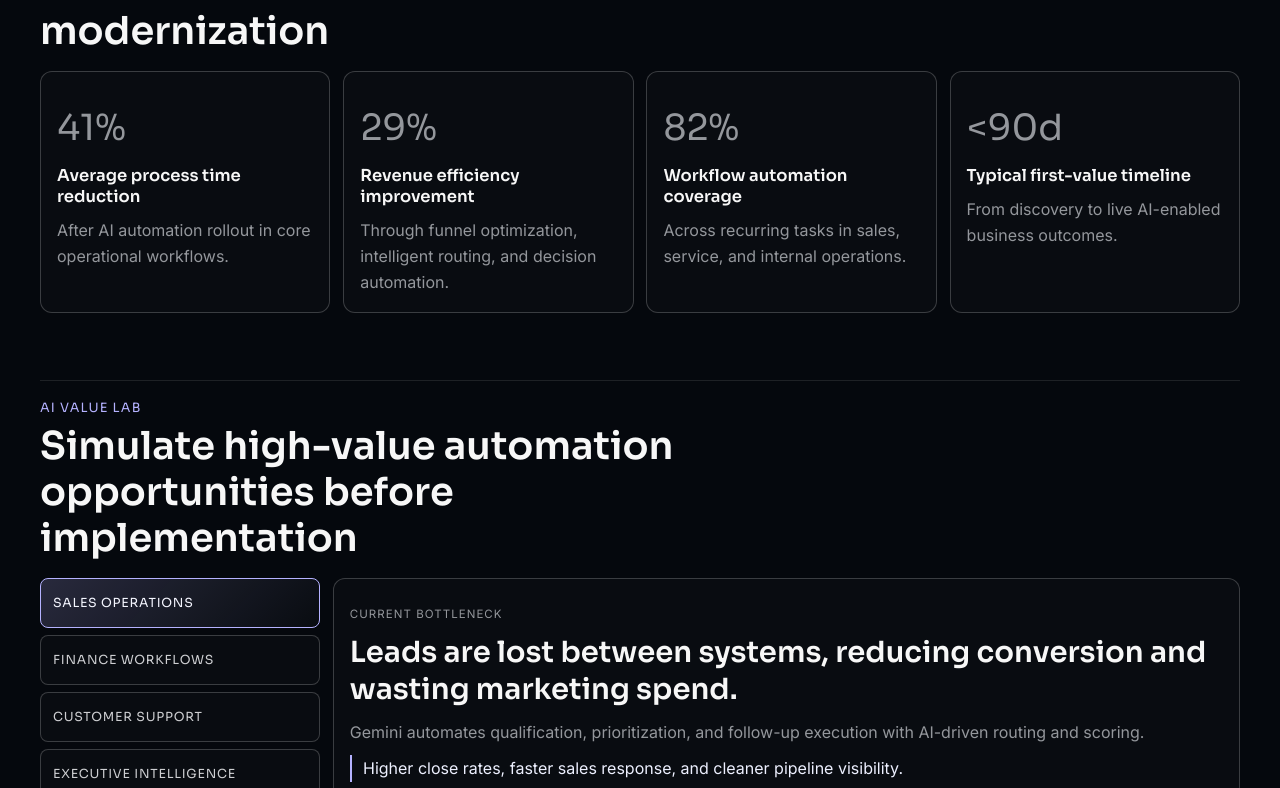
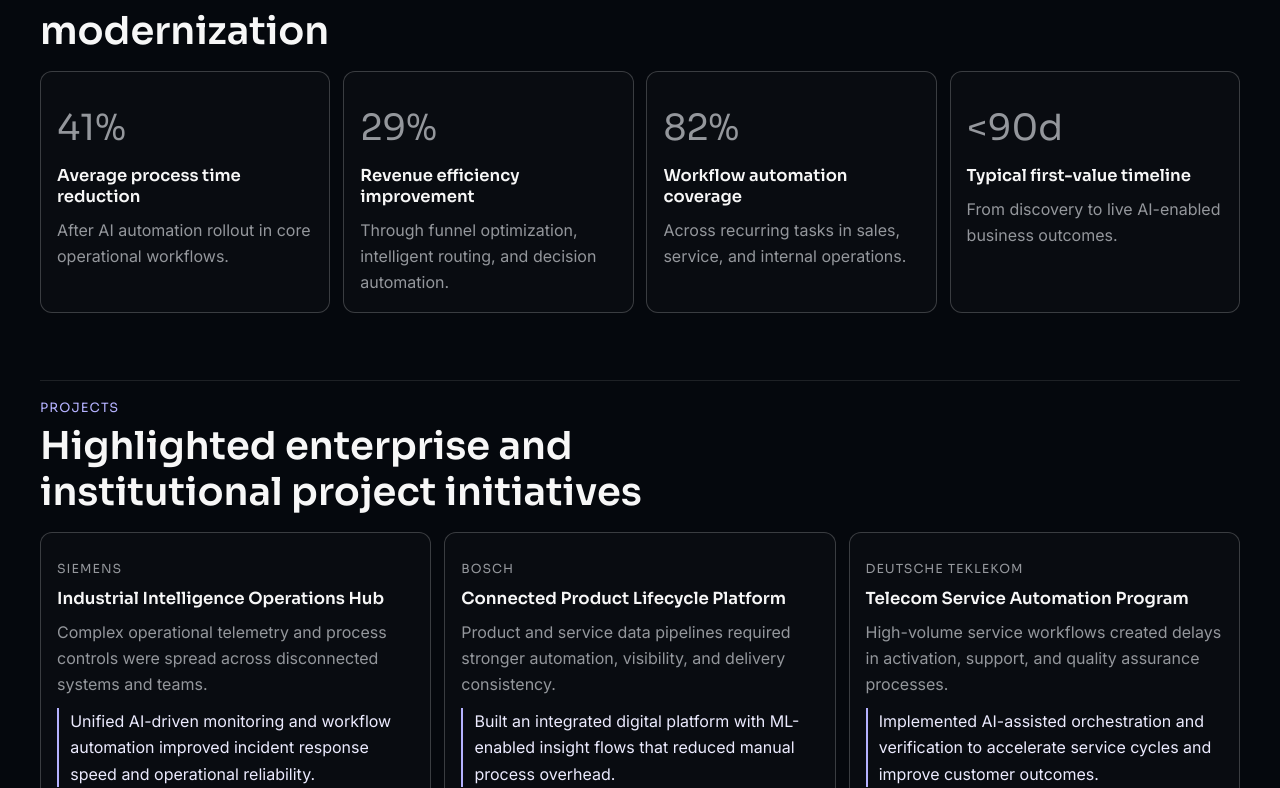
Before and after one commit to oem66/Gemini-Web, an Angular app: page / in a window 1280 px wide. Shown: the part 2012-2800 px from the top of the page. Built offline with nearby package versions, Linux system fonts and the light colour scheme.

Commit message:
add new clients

```diff
--- a/src/app/app.component.html
+++ b/src/app/app.component.html
@@ -157,6 +157,24 @@ VALUE :: BUSINESS_UPSIDE.LIVE</pre>
       </div>
     </section>
 
+    <section class="section container" id="projects">
+      <div class="section-head">
+        <p class="eyebrow">Projects</p>
+        <h2>Highlighted enterprise and institutional project initiatives</h2>
+      </div>
+
+      <div class="project-grid">
+        @for (project of projectHighlights; track project.company) {
+        <article class="panel project-card">
+          <p class="project-company">{{ project.company }}</p>
+          <h3>{{ project.project }}</h3>
+          <p>{{ project.challenge }}</p>
+          <p class="project-result">{{ project.result }}</p>
+        </article>
+        }
+      </div>
+    </section>
+
     <section class="section container" id="ai-lab">
       <div class="section-head">
         <p class="eyebrow">AI Value Lab</p>
--- a/src/app/app.component.scss
+++ b/src/app/app.component.scss
@@ -441,6 +441,7 @@ h1 span {
 
 .capability-grid,
 .impact-grid,
+.project-grid,
 .technology-grid,
 .sim-results {
   margin-top: 1.1rem;
@@ -494,6 +495,40 @@ h1 span {
 
 .impact-grid {
   grid-template-columns: repeat(4, minmax(0, 1fr));
+}
+
+.project-grid {
+  grid-template-columns: repeat(3, minmax(0, 1fr));
+}
+
+.project-card {
+  padding: 1rem;
+}
+
+.project-company {
+  margin: 0;
+  color: var(--accent);
+  font-family: 'Sora', sans-serif;
+  font-size: 0.78rem;
+  letter-spacing: 0.08em;
+  text-transform: uppercase;
+}
+
+.project-card h3 {
+  margin-top: 0.5rem;
+  font-size: 1.04rem;
+}
+
+.project-card p {
+  margin: 0.62rem 0 0;
+  color: var(--text-muted);
+  line-height: 1.65;
+}
+
+.project-card .project-result {
+  color: #ecebff;
+  border-left: 2px solid var(--accent);
+  padding-left: 0.7rem;
 }
 
 .metric {
@@ -671,6 +706,7 @@ h1 span {
 
   .capability-grid,
   .impact-grid,
+  .project-grid,
   .technology-grid {
     grid-template-columns: repeat(2, minmax(0, 1fr));
   }
@@ -713,6 +749,7 @@ h1 span {
   .sim-results,
   .capability-grid,
   .impact-grid,
+  .project-grid,
   .technology-grid {
     grid-template-columns: 1fr;
   }
--- a/src/app/app.component.ts
+++ b/src/app/app.component.ts
@@ -30,6 +30,13 @@ interface ImpactMetric {
   detail: string;
 }
 
+interface ProjectHighlight {
+  company: string;
+  project: string;
+  challenge: string;
+  result: string;
+}
+
 @Component({
   selector: 'app-root',
   standalone: true,
@@ -42,6 +49,7 @@ export class AppComponent {
   readonly navItems: NavItem[] = [
     { label: 'Capabilities', href: '#capabilities' },
     { label: 'Impact', href: '#impact' },
+    { label: 'Projects', href: '#projects' },
     { label: 'AI Lab', href: '#ai-lab' },
     { label: 'Technology', href: '#technology' },
     { label: 'Contact', href: '#contact' }
@@ -93,6 +101,45 @@ export class AppComponent {
       value: '<90d',
       label: 'Typical first-value timeline',
       detail: 'From discovery to live AI-enabled business outcomes.'
+    }
+  ];
+
+  readonly projectHighlights: ProjectHighlight[] = [
+    {
+      company: 'Siemens',
+      project: 'Industrial Intelligence Operations Hub',
+      challenge:
+        'Complex operational telemetry and process controls were spread across disconnected systems and teams.',
+      result:
+        'Unified AI-driven monitoring and workflow automation improved incident response speed and operational reliability.'
+    },
+    {
+      company: 'BOSCH',
+      project: 'Connected Product Lifecycle Platform',
+      challenge: 'Product and service data pipelines required stronger automation, visibility, and delivery consistency.',
+      result:
+        'Built an integrated digital platform with ML-enabled insight flows that reduced manual process overhead.'
+    },
+    {
+      company: 'Deutsche Teklekom',
+      project: 'Telecom Service Automation Program',
+      challenge: 'High-volume service workflows created delays in activation, support, and quality assurance processes.',
+      result:
+        'Implemented AI-assisted orchestration and verification to accelerate service cycles and improve customer outcomes.'
+    },
+    {
+      company: 'Department of Justice',
+      project: 'Secure Workflow Modernization Initiative',
+      challenge: 'Mission-critical workflows required secure modernization with strict control, traceability, and uptime.',
+      result:
+        'Delivered a resilient digital operations layer with automation controls and auditable process intelligence.'
+    },
+    {
+      company: 'ICA Banken',
+      project: 'Smart Banking Operations Engine',
+      challenge: 'Financial operations needed faster decision loops for risk handling, service workflows, and reporting.',
+      result:
+        'Deployed ML-enhanced automation and analytics that improved processing speed and operational decision quality.'
     }
   ];
 
```
